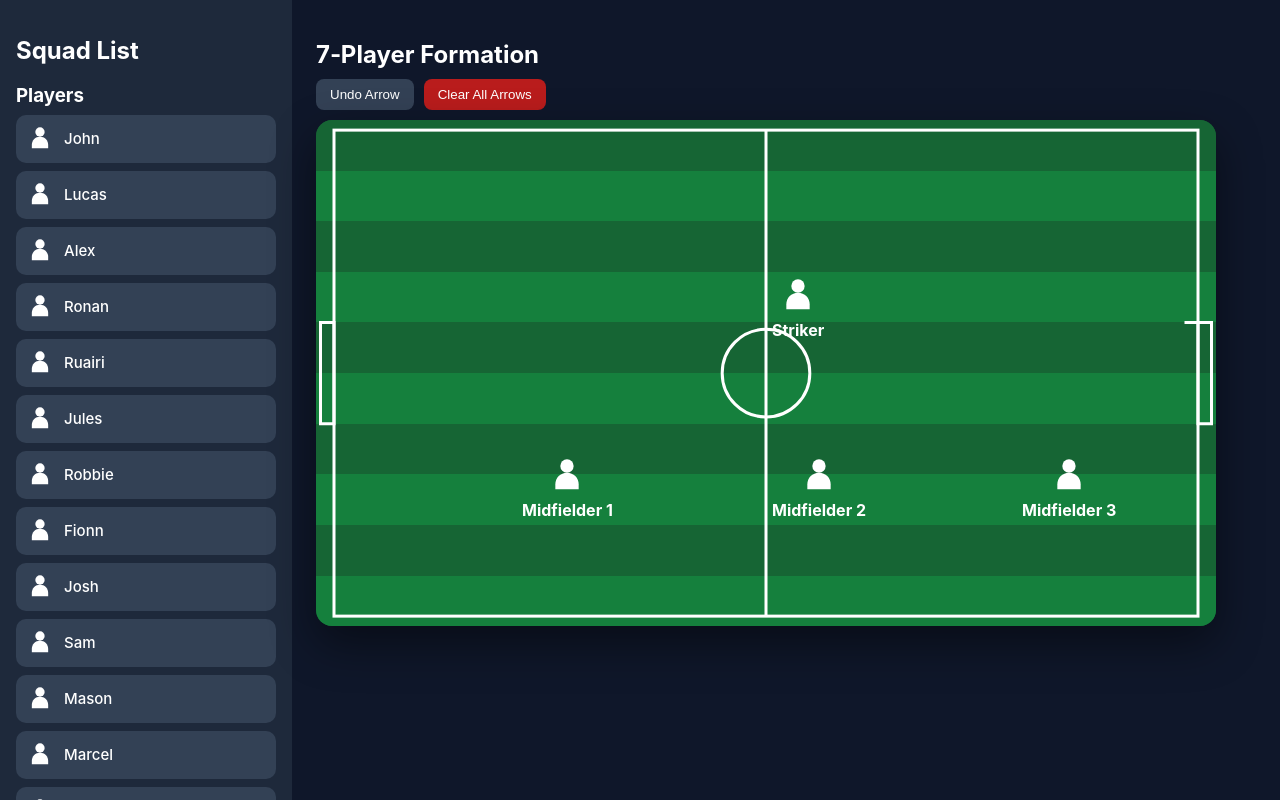
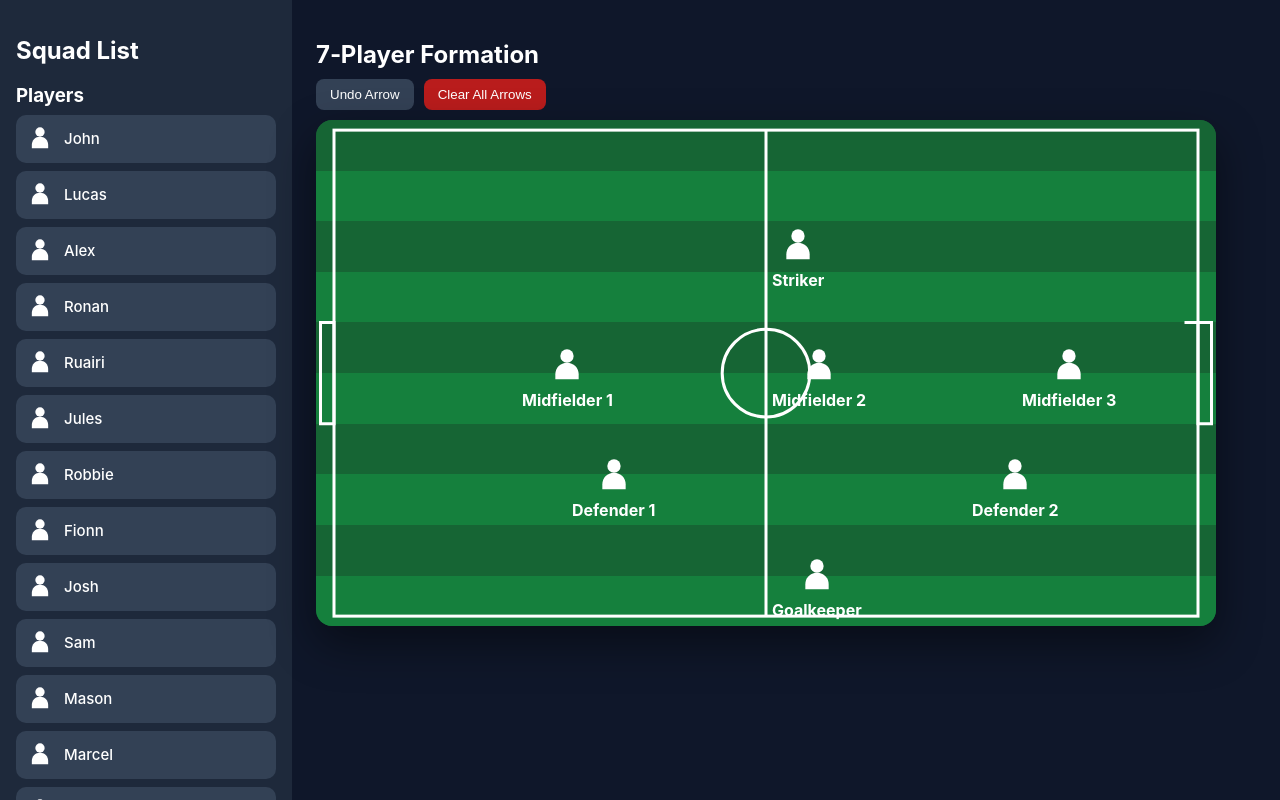
Before and after one commit to mccarr10/TacticsBoard, a React (Vite) app: page / in a window 1280 px wide. Both pictures are taken after a click on the button "Select Team". Built offline with nearby package versions, Linux system fonts and the light colour scheme.

Commit message:
Update PitchBoard.jsx

```diff
--- a/src/components/PitchBoard.jsx
+++ b/src/components/PitchBoard.jsx
@@ -10,14 +10,15 @@ const squad = [
 
 // --- FIXED 7‑PLAYER FORMATION ---
 const formation = [
-  { id: "GK", label: "Goalkeeper", x: 450, y: 700 },
-  { id: "DEF1", label: "Defender 1", x: 250, y: 520 },
-  { id: "DEF2", label: "Defender 2", x: 650, y: 520 },
-  { id: "MID1", label: "Midfielder 1", x: 200, y: 330 },
-  { id: "MID2", label: "Midfielder 2", x: 450, y: 330 },
-  { id: "MID3", label: "Midfielder 3", x: 700, y: 330 },
-  { id: "STR", label: "Striker", x: 450, y: 150 }
+  { id: "GK", label: "Goalkeeper", x: 450, y: 430 },
+  { id: "DEF1", label: "Defender 1", x: 250, y: 330 },
+  { id: "DEF2", label: "Defender 2", x: 650, y: 330 },
+  { id: "MID1", label: "Midfielder 1", x: 200, y: 220 },
+  { id: "MID2", label: "Midfielder 2", x: 450, y: 220 },
+  { id: "MID3", label: "Midfielder 3", x: 700, y: 220 },
+  { id: "STR", label: "Striker", x: 450, y: 100 }
 ];
+
 
 export default function PitchBoard() {
   const [assigned, setAssigned] = useState({});
```
